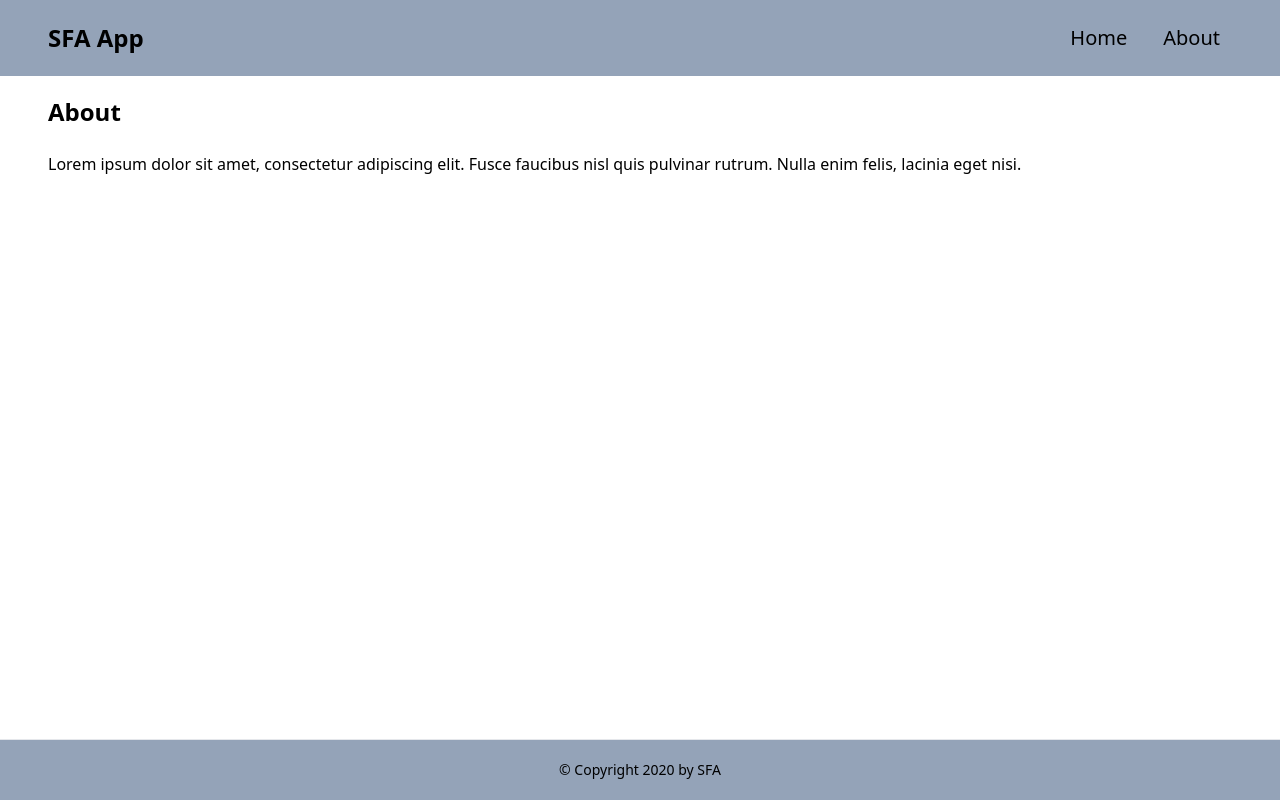
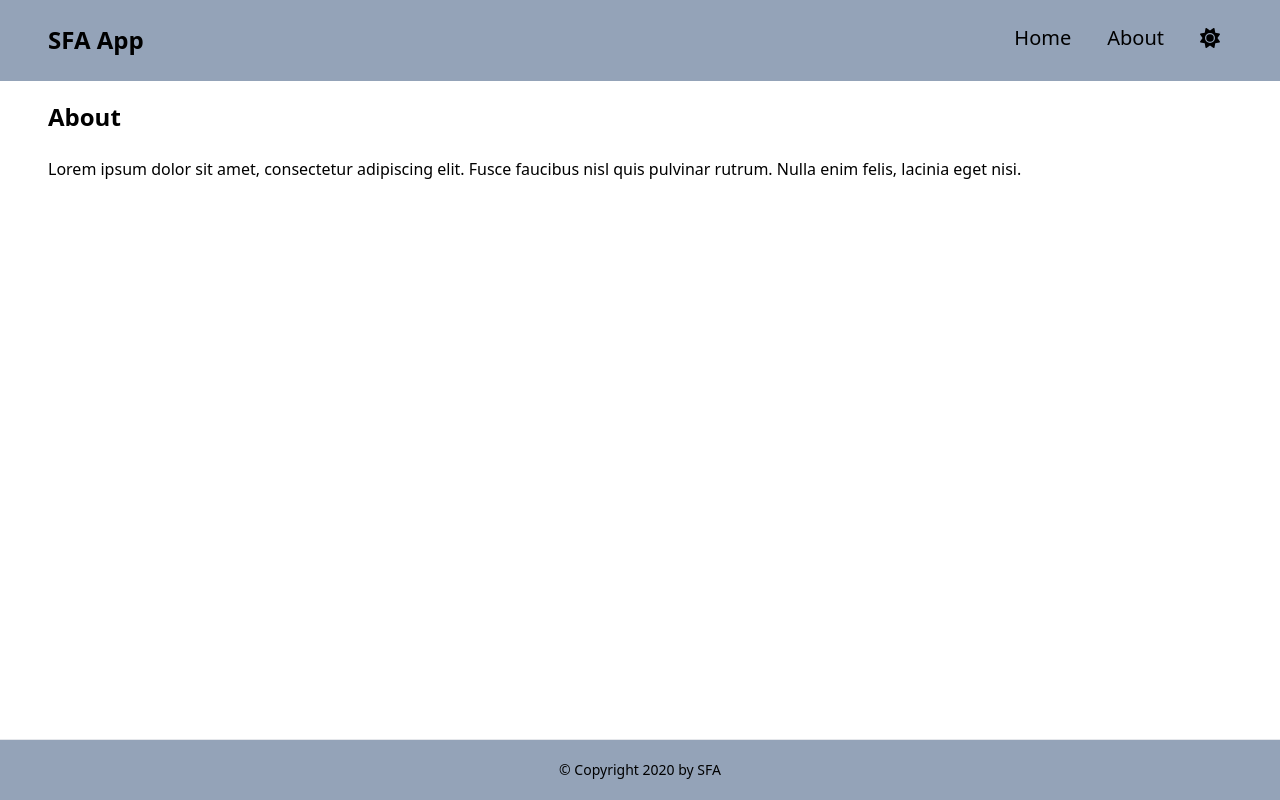
Before and after one commit to sfa119f/mini-project-rakamin, a React (Create React App) app: page /about in a window 1280 px wide. Built offline with nearby package versions, Linux system fonts and the light colour scheme.

Commit message:
add DarkMode

```diff
--- a/src/App.js
+++ b/src/App.js
@@ -1,4 +1,5 @@
 import "./App.css";
+import { useEffect, useState } from "react";
 import { BrowserRouter as Router, Route, Routes } from "react-router-dom";
 import Header from "./component/Header";
 import Footer from "./component/Footer";
@@ -7,11 +8,33 @@ import Product from "./views/Product";
 import About from "./views/About";
 
 function App() {
+  const [darkMode, setDarkMode] = useState(false);
+
+  useEffect(() => {
+    if (
+      localStorage.theme === "dark" ||
+      (!("theme" in localStorage) &&
+        window.matchMedia("(prefers-color-scheme: dark)").matches)
+    ) {
+      setDarkMode(true);
+    } else {
+      setDarkMode(false);
+    }
+  }, []);
+
   return (
-    <div className="relative min-h-screen pb-16">
+    <div className={`relative min-h-screen pb-16 ${darkMode && "dark"}`}>
       <Router>
-        <Header />
-        <div className="py-5 px-6 lg:px-12">
+        <Header
+          darkMode={darkMode}
+          changeDarkMode={(val) => {
+            val
+              ? (localStorage.theme = "dark")
+              : (localStorage.theme = "light");
+            setDarkMode(val);
+          }}
+        />
+        <div className="py-5 px-6 lg:px-12 dark:bg-navy-dark dark:text-white">
           <Routes>
             <Route exact path={"/"} element={<Home />} />
             <Route exact path={"/product/:id"} element={<Product />} />
--- /dev/null
+++ b/src/component/DarkMode.js
@@ -0,0 +1,15 @@
+import { FontAwesomeIcon } from "@fortawesome/react-fontawesome";
+import { faSun, faMoon } from "@fortawesome/free-solid-svg-icons";
+import React from "react";
+
+function DarkMode(props) {
+  return (
+    <FontAwesomeIcon
+      icon={props.darkMode ? faMoon : faSun}
+      className="py-1 px-3 font-xl cursor-pointer"
+      onClick={() => props.changeDarkMode(!props.darkMode)}
+    />
+  );
+}
+
+export default DarkMode;
--- a/src/component/Footer.js
+++ b/src/component/Footer.js
@@ -2,7 +2,7 @@ import React from "react";
 
 function Footer() {
   return (
-    <footer className="text-center text-sm absolute bottom-0 w-full border-t p-5 bg-slate-400">
+    <footer className="text-center text-sm absolute bottom-0 w-full border-t p-5 bg-slate-400 dark:bg-navy-light">
       &copy; Copyright 2020 by SFA
     </footer>
   );
--- a/src/component/Header.js
+++ b/src/component/Header.js
@@ -3,24 +3,31 @@ import { Link } from "react-router-dom";
 import { FontAwesomeIcon } from "@fortawesome/react-fontawesome";
 import { faBars } from "@fortawesome/free-solid-svg-icons";
 import MobileMenu from "./MobileMenu";
+import DarkMode from "./DarkMode";
 
-function Header() {
+function Header(props) {
   const [showMobileMenu, setShowMobileMenu] = useState(false);
 
   return (
-    <nav className="flex justify-between items-center bg-slate-400 py-5 px-6 lg:px-12">
+    <nav className="dark:text-white flex justify-between items-center bg-slate-400 dark:bg-navy-light py-5 px-6 lg:px-12">
       <div className="text-2xl font-bold">SFA App</div>
       <div className="text-xl hidden sm:flex gap-3 justify-center">
-        <Link className="py-1 px-3 rounded hover:bg-gray-300" to={"/"}>
+        <Link className="py-1 px-3 rounded hover:bg-gray-300/50" to={"/"}>
           Home
         </Link>
-        <Link className="py-1 px-3 rounded hover:bg-gray-300" to={"/about"}>
+        <Link className="py-1 px-3 rounded hover:bg-gray-300/50" to={"/about"}>
           About
         </Link>
+        <div className="py-1 rounded hover:bg-gray-300/50">
+          <DarkMode
+            darkMode={props.darkMode}
+            changeDarkMode={(val) => props.changeDarkMode(val)}
+          />
+        </div>
       </div>
-      <div className="text-xl flex sm:hidden">
+      <div className="sm:hidden">
         <FontAwesomeIcon
-          className="py-1 px-3 rounded hover:bg-gray-300"
+          className="py-1 p-3 rounded hover:bg-gray-300/50 text-xl cursor-pointer"
           icon={faBars}
           onClick={() => setShowMobileMenu(true)}
         />
@@ -32,8 +39,12 @@ function Header() {
         ></div>
       )}
       {showMobileMenu && (
-        <div className="fixed top-0 right-0 z-10 h-full w-3/4 bg-slate-400">
-          <MobileMenu closeMenu={() => setShowMobileMenu(false)} />
+        <div className="fixed top-0 right-0 z-10 h-full w-3/4 bg-slate-400 dark:bg-navy-light">
+          <MobileMenu
+            darkMode={props.darkMode}
+            closeMenu={() => setShowMobileMenu(false)}
+            changeDarkMode={(val) => props.changeDarkMode(val)}
+          />
         </div>
       )}
     </nav>
--- a/src/component/Home/ProductCard.js
+++ b/src/component/Home/ProductCard.js
@@ -3,7 +3,7 @@ import { Link } from "react-router-dom";
 
 function ProductCard(props) {
   return (
-    <div className="border-2 border-black/50 rounded-lg mb-6 overflow-hidden bg-slate-100">
+    <div className="border-2 border-black/50 rounded-lg mb-6 overflow-hidden bg-slate-100 dark:bg-navy-light">
       <Link to={`/product/${props.product.id}`}>
         <div
           style={{
--- a/src/component/MobileMenu.js
+++ b/src/component/MobileMenu.js
@@ -2,25 +2,40 @@ import React from "react";
 import { Link } from "react-router-dom";
 import { FontAwesomeIcon } from "@fortawesome/react-fontawesome";
 import { faXmark } from "@fortawesome/free-solid-svg-icons";
+import DarkMode from "./DarkMode";
 
 function MobileMenu(props) {
   return (
     <div className="text-xl flex flex-col gap-3 py-5 px-6">
-      <FontAwesomeIcon icon={faXmark} onClick={() => props.closeMenu()} />
+      <div>
+        <FontAwesomeIcon
+          icon={faXmark}
+          className="text-xl py-2 px-3 hover:bg-gray-300/50 cursor-pointer"
+          onClick={() => props.closeMenu()}
+        />
+      </div>
       <Link
-        className="py-1 px-3 text-center rounded hover:bg-gray-300"
+        className="py-1 px-3 text-center rounded hover:bg-gray-300/50"
         to={"/"}
         onClick={() => props.closeMenu()}
       >
         Home
       </Link>
       <Link
-        className="py-1 px-3 text-center rounded hover:bg-gray-300"
+        className="py-1 px-3 text-center rounded hover:bg-gray-300/50"
         to={"/about"}
         onClick={() => props.closeMenu()}
       >
         About
       </Link>
+      <div className="py-1">
+        <div className="mx-auto max-w-min hover:bg-gray-300/50">
+          <DarkMode
+            darkMode={props.darkMode}
+            changeDarkMode={(val) => props.changeDarkMode(val)}
+          />
+        </div>
+      </div>
     </div>
   );
 }
--- a/tailwind.config.js
+++ b/tailwind.config.js
@@ -1,8 +1,14 @@
 /** @type {import('tailwindcss').Config} */
 module.exports = {
   content: ["./src/**/*.{js,jsx,ts,tsx}"],
+  darkMode: "class",
   theme: {
-    extend: {},
+    extend: {
+      colors: {
+        "navy-dark": "#0f172a",
+        "navy-light": "#1d354b",
+      },
+    },
   },
   plugins: [],
 };
```
